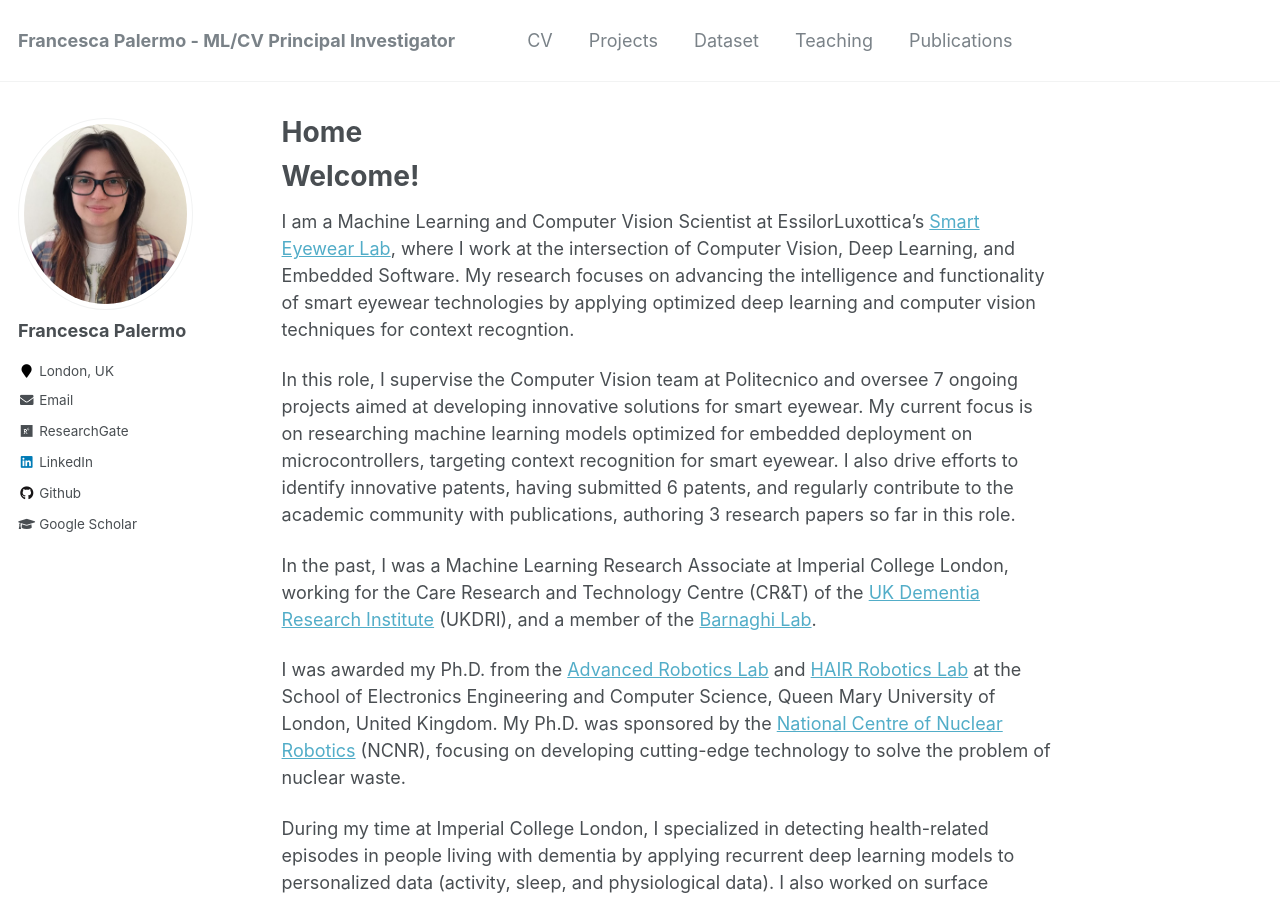
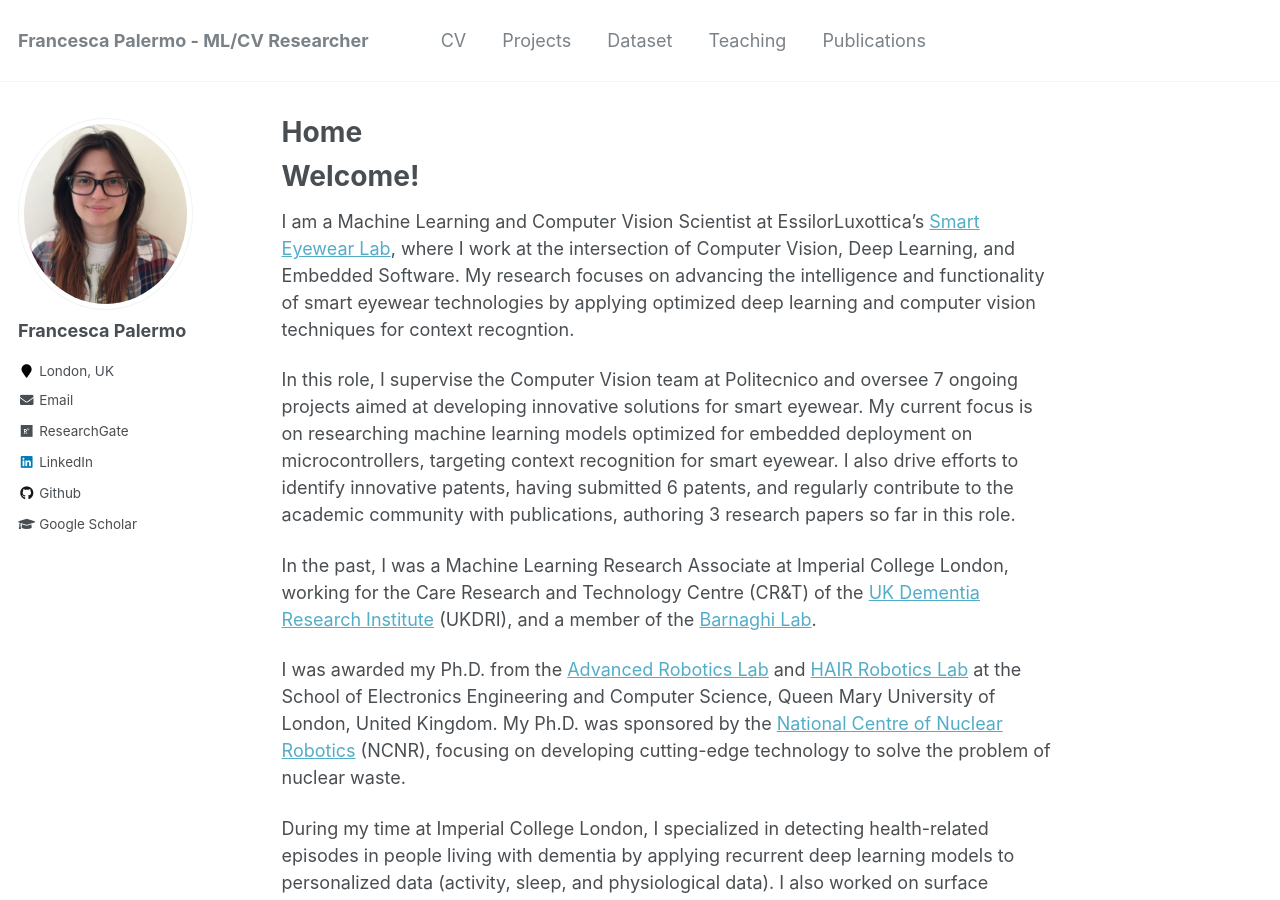
Before and after one commit to francescapalermo/francescapalermo.github.io, a Jekyll site: the page built from _pages/about.md, in a window 1280 px wide and 900 px high. Built offline with Jekyll 4.4.1, drawn with Linux system fonts in a browser that asks for light colours; emoji names are drawn with the system emoji font.

```diff
--- a/_config.yml
+++ b/_config.yml
@@ -7,7 +7,7 @@
 
 # Site Settings
 locale                   : "en-UK"
-title                    : "Francesca Palermo - ML/CV Principal Investigator"
+title                    : "Francesca Palermo - ML/CV Researcher"
 title_separator          : "-"
 name                     : &name "Francesca Palermo"
 description              : &description "personal description"
```
